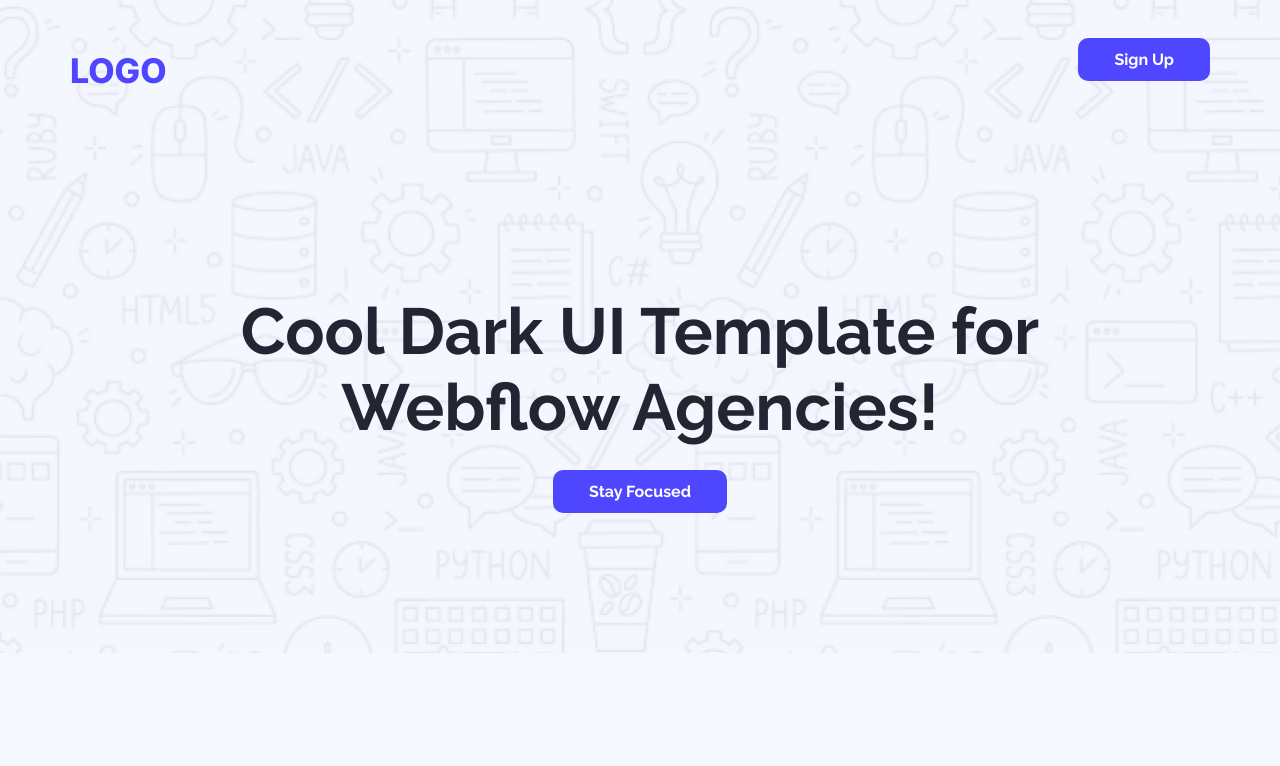
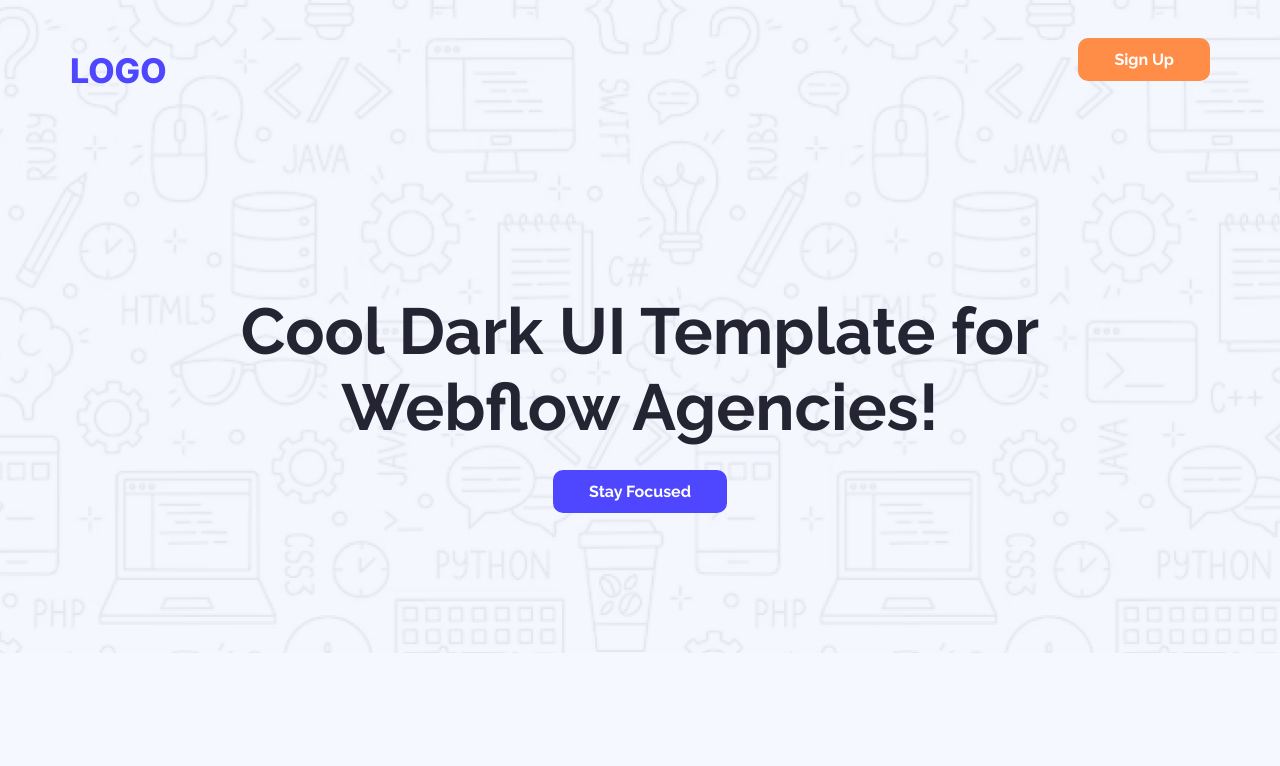
Before and after one commit to programmingNot4u/assignment-1, a plain HTML site: page index.html in a window 1280 px wide. In both pictures the pointer is over the link "Sign Up". Shown: the top 766 px of the page. Drawn offline with Linux system fonts and the light colour scheme.

Commit message:
hover challenge done

```diff
--- a/styles/style.css
+++ b/styles/style.css
@@ -38,6 +38,11 @@ main{
     padding: 12px 36px;
     border-radius: 10px;
     text-align: center;
+    transition: 0.3s;
+
+}
+.primary-btn:hover {
+    background-color: #FF8C47;
 
 }
 .section-title{
```
